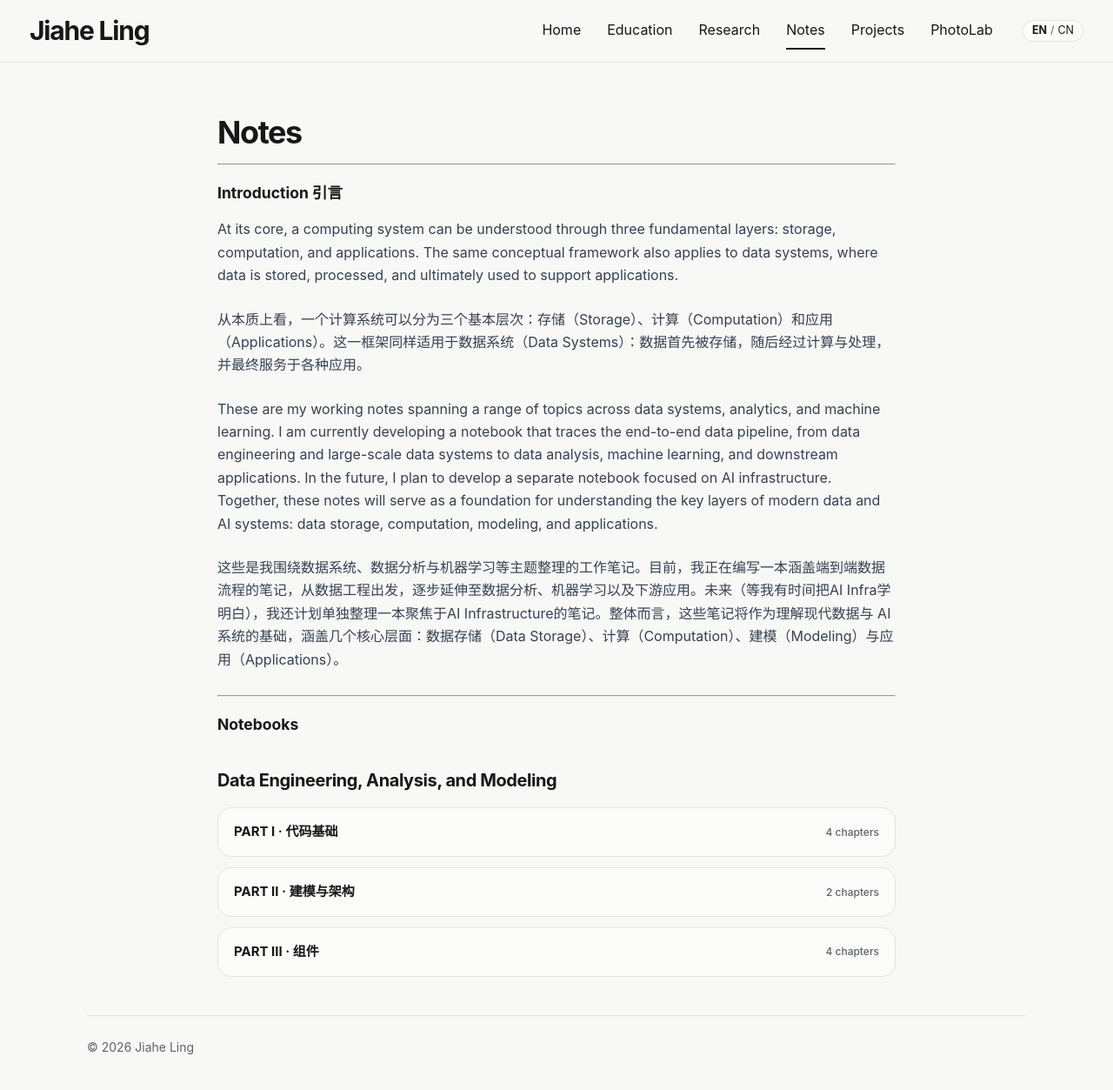
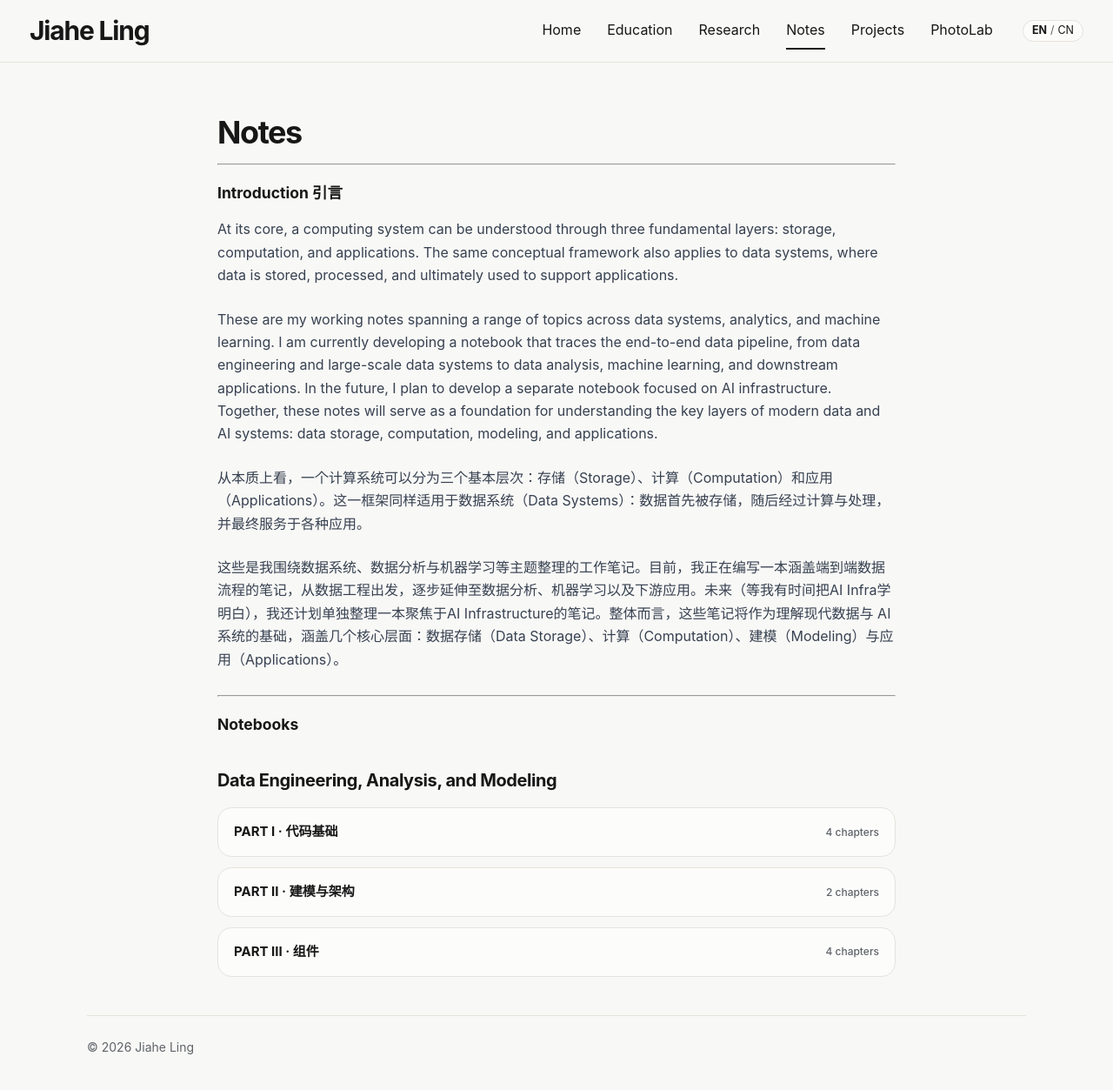
Before and after one commit to JiaheLing/jiaheling.github.io, a Jekyll site: the page built from pages/notes.html, in a window 1280 px wide. Shown: the whole page at 87% size. Built offline with Jekyll 4.4.1, drawn with Linux system fonts in a browser that asks for light colours.

Commit message:
switch lines

```diff
--- a/pages/notes.html
+++ b/pages/notes.html
@@ -28,8 +28,8 @@ title: Notes
     <hr class="rule">
     <h3>Introduction 引言</h3>
     <p class="page-intro"> At its core, a computing system can be understood through three fundamental layers: storage, computation, and applications. The same conceptual framework also applies to data systems, where data is stored, processed, and ultimately used to support applications.</p>
+    <p class="page-intro"> These are my working notes spanning a range of topics across data systems, analytics, and machine learning. I am currently developing a notebook that traces the end-to-end data pipeline, from data engineering and large-scale data systems to data analysis, machine learning, and downstream applications. In the future, I plan to develop a separate notebook focused on AI infrastructure. Together, these notes will serve as a foundation for understanding the key layers of modern data and AI systems: data storage, computation, modeling, and applications.</p>
     <p class="page-intro"> 从本质上看，一个计算系统可以分为三个基本层次：存储（Storage）、计算（Computation）和应用（Applications）。这一框架同样适用于数据系统（Data Systems）：数据首先被存储，随后经过计算与处理，并最终服务于各种应用。</p>
-    <p class="page-intro"> These are my working notes spanning a range of topics across data systems, analytics, and machine learning. I am currently developing a notebook that traces the end-to-end data pipeline, from data engineering and large-scale data systems to data analysis, machine learning, and downstream applications. In the future, I plan to develop a separate notebook focused on AI infrastructure. Together, these notes will serve as a foundation for understanding the key layers of modern data and AI systems: data storage, computation, modeling, and applications.</p>
     <p class="page-intro"> 这些是我围绕数据系统、数据分析与机器学习等主题整理的工作笔记。目前，我正在编写一本涵盖端到端数据流程的笔记，从数据工程出发，逐步延伸至数据分析、机器学习以及下游应用。未来（等我有时间把AI Infra学明白），我还计划单独整理一本聚焦于AI Infrastructure的笔记。整体而言，这些笔记将作为理解现代数据与 AI 系统的基础，涵盖几个核心层面：数据存储（Data Storage）、计算（Computation）、建模（Modeling）与应用（Applications）。</p>
     <hr class="rule">
     <h3>Notebooks</h3>
```
